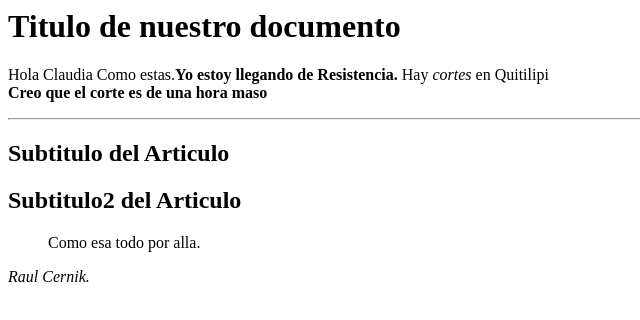
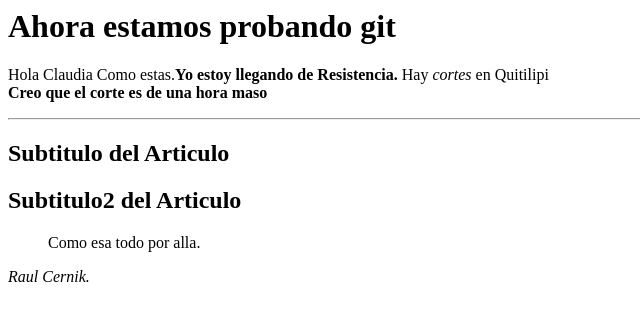
Before and after one commit to raulcernik/proyecto1, a plain HTML site: page index.html in a window 1280 px wide. Shown: the whole page, without its empty margins (0-640 px from the left). Drawn offline with Linux system fonts and the light colour scheme.

Commit message:
cambio de titulo

```diff
--- a/index.html
+++ b/index.html
@@ -5,7 +5,7 @@
 
     <body>
         <!--h1 se utiliza para titulares-->
-        <h1>Titulo de nuestro documento</h1>
+        <h1>Ahora estamos probando git</h1>
 
         <p>
            Hola Claudia Como estas.<b>Yo estoy llegando <span>de Resistencia.</span></b> Hay <i>cortes</i> en Quitilipi<br/><strong>Creo que el corte es de una hora maso
```
